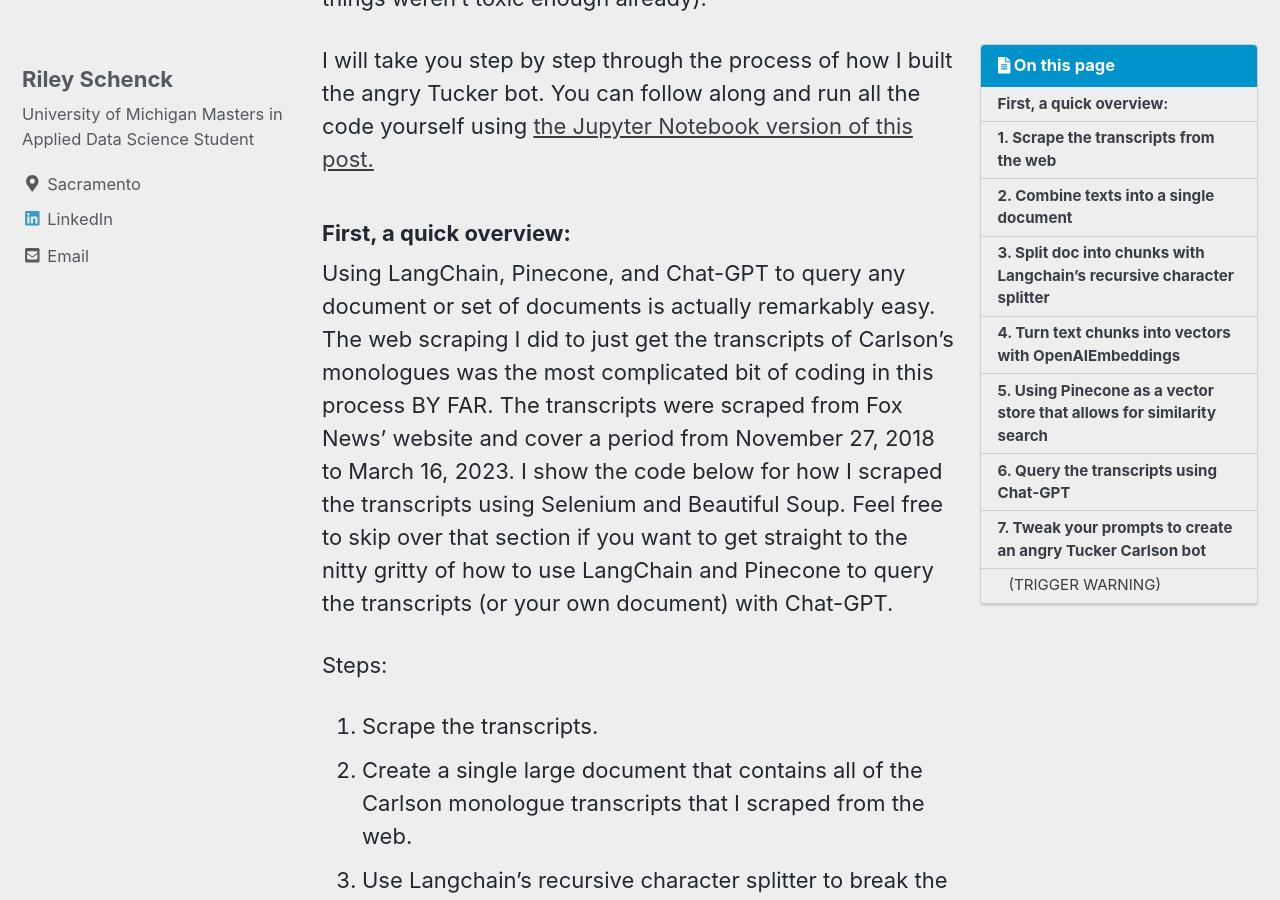
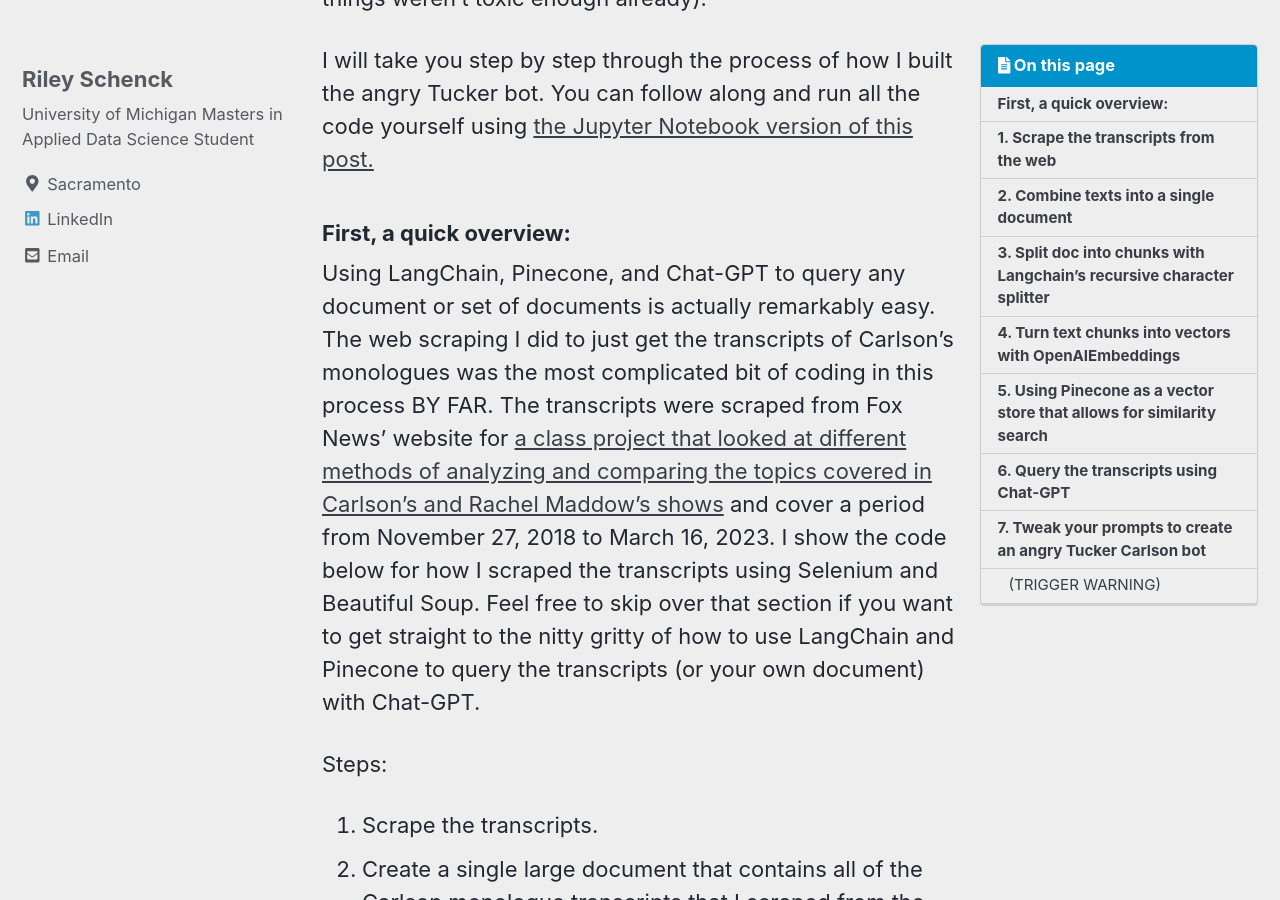
Before and after one commit to rileyschenck/website, a Jekyll site: the page built from _posts/2023-07-07-Tucker-GPT.md, in a window 1280 px wide and 900 px high, scrolled down 1252 px. Built offline with Jekyll 4.4.1, drawn with Linux system fonts in a browser that asks for light colours; cached includes are drawn as plain includes; nearby versions of some CDN libraries; a script that is not in the unit is left out.

Commit message:
Update 2023-07-07-Tucker-GPT.md

```diff
--- a/_posts/2023-07-07-Tucker-GPT.md
+++ b/_posts/2023-07-07-Tucker-GPT.md
@@ -16,7 +16,7 @@ The excerpt above of Tucker Carlson ranting about his infamous "replacement theo
 I will take you step by step through the process of how I built the angry Tucker bot. You can follow along and run all the code yourself using [the Jupyter Notebook version of this post.](https://github.com/rileyschenck/tuckercarlson/blob/main/tucker_generator.ipynb)
 
 ### First, a quick overview:
-Using LangChain, Pinecone, and Chat-GPT to query any document or set of documents is actually remarkably easy. The web scraping I did to just get the transcripts of Carlson's monologues was the most complicated bit of coding in this process BY FAR. The transcripts were scraped from Fox News' website and cover a period from November 27, 2018 to March 16, 2023. I show the code below for how I scraped the transcripts using Selenium and Beautiful Soup. Feel free to skip over that section if you want to get straight to the nitty gritty of how to use LangChain and Pinecone to query the transcripts (or your own document) with Chat-GPT.
+Using LangChain, Pinecone, and Chat-GPT to query any document or set of documents is actually remarkably easy. The web scraping I did to just get the transcripts of Carlson's monologues was the most complicated bit of coding in this process BY FAR. The transcripts were scraped from Fox News' website for [a class project that looked at different methods of analyzing and comparing the topics covered in Carlson's and Rachel Maddow's shows](https://rileyschenck.github.io/website/DC-Tucker-Maddow/) and cover a period from November 27, 2018 to March 16, 2023. I show the code below for how I scraped the transcripts using Selenium and Beautiful Soup. Feel free to skip over that section if you want to get straight to the nitty gritty of how to use LangChain and Pinecone to query the transcripts (or your own document) with Chat-GPT.
 
 Steps:
 1. Scrape the transcripts.
```
